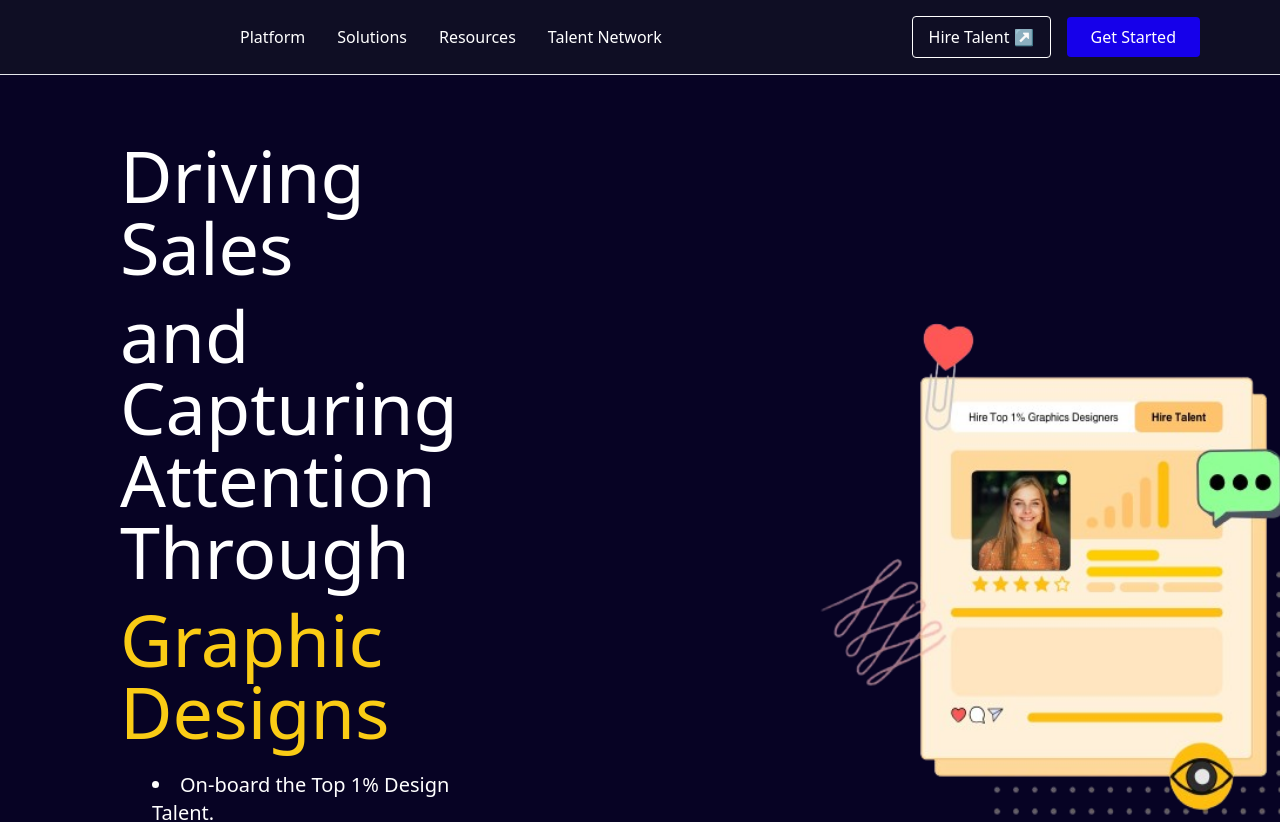
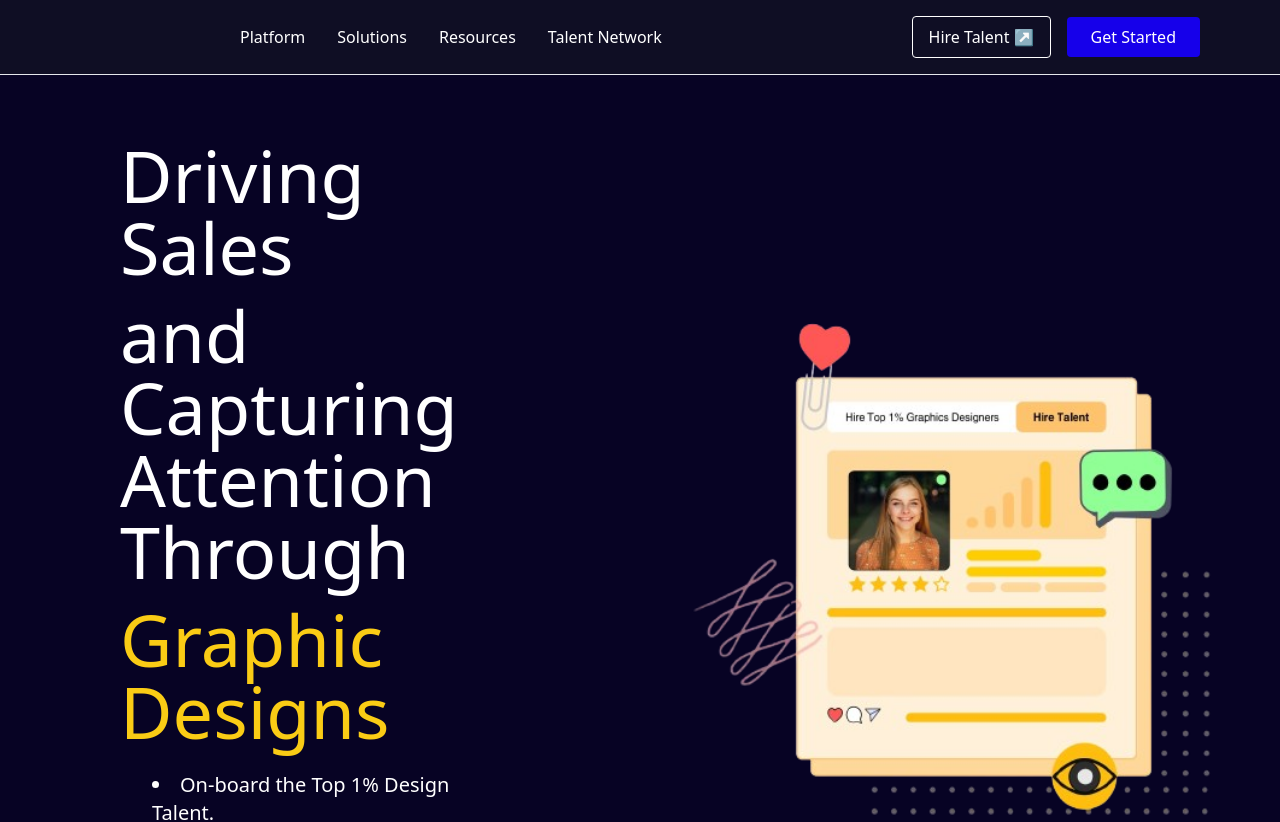
Before and after one commit to sankusodhi/Graphic-Design-UI, a React (Vite) app: page / in a window 1280 px wide. Shown: the top 822 px of the page. Built offline with nearby package versions, Linux system fonts and the light colour scheme.

Commit message:
fix:heresection , footor, caseStudysection

```diff
--- a/src/components/HeroSection.tsx
+++ b/src/components/HeroSection.tsx
@@ -1,3 +1,76 @@
+// import { motion } from 'framer-motion';
+
+// function HeroSection() {
+//   return (
+//     <motion.section
+//       id="hero"
+
+//       className="bg-[#070324] text-white py-16 relative sm:px-19"
+//       initial={{ opacity: 0, y: -50 }}
+//       animate={{ opacity: 1, y: 0 }}
+//       transition={{ duration: 0.8, ease: 'easeOut' }}
+//     >
+
+//       <div className="container sm:ml-20  sm:pl-10 flex flex-col md:flex-row items-center">
+//         <div className="md:w-1/2 text-center md:text-left">
+//           <motion.h1
+//             className="text-4xl md:text-7xl  mb-6 space-y-4"
+//             initial={{ opacity: 0, scale: 0.8 }}
+//             animate={{ opacity: 1, scale: 1 }}
+//             transition={{ duration: 0.6, delay: 0.2 }}
+//           >
+//             <p>Driving Sales</p> <p> and Capturing</p> Attention Through <div className="text-yellow-400">Graphic Designs</div>
+//           </motion.h1>
+//           <motion.p
+//             className="text-lg md:text-xl mb-6 sm:ml-8 text-start"
+//             initial={{ opacity: 0 }}
+//             animate={{ opacity: 1 }}
+//             transition={{ duration: 0.6, delay: 0.4 }}
+//           >
+
+//             <li> On-board the Top 1% Design Talent.</li> <li> Communicate your brand’s story.</li> <li>Impactful Marketing Collateral.</li>
+//           </motion.p>
+//           <motion.button
+//             className="bg-[#1600ea] hover:bg-blue-500 text-white font-bold py-2 px-6 rounded"
+//             initial={{ scale: 0.8, opacity: 0 }}
+//             animate={{ scale: 1, opacity: 1 }}
+//             transition={{ duration: 0.6, delay: 0.6 }}
+//           >
+//             Book a Demo
+//           </motion.button>
+//         </div>
+//         <motion.div
+//           className="mt-8 md:mt-28 sm:ml-10 flex justify-center"
+//           initial={{ opacity: 0, x: 50 }}
+//           animate={{ opacity: 1, x: 0 }}
+//           transition={{ duration: 0.8, delay: 0.6 }}
+//         >
+//           <div>
+//             {/* Adjusted margin-left to move the image to the right */}
+//             <img
+//               className="sm:w-[600px] sm:h-[600px] sm:ml-[280px] sm:mt-10"
+//               src="/pic-01.png"
+//               alt="Hero Image"
+//             />
+
+//             <div className="flex items-center gap-2 sm:h-[100px] sm:w-[200px] text-lg sm:ml-[650px]">
+//               <img className="sm:h-full sm:w-full" src="/pic-18.png" />
+//             </div>
+//           </div>
+//         </motion.div>
+
+
+
+//       </div>
+//     </motion.section>
+//   );
+// }
+
+// export default HeroSection
+
+
+
+
 import { motion } from 'framer-motion';
 
 function HeroSection() {
@@ -5,13 +78,13 @@ function HeroSection() {
     <motion.section
       id="hero"
 
-      className="bg-[#070324] text-white py-16 relative sm:px-19"
+      className="bg-[#070324] text-white py-16 relative sm:px-19 lg:px-19"
       initial={{ opacity: 0, y: -50 }}
       animate={{ opacity: 1, y: 0 }}
       transition={{ duration: 0.8, ease: 'easeOut' }}
     >
 
-      <div className="container sm:ml-20  sm:pl-10 flex flex-col md:flex-row items-center">
+      <div className="container sm:ml-20  lg:pr-20 sm:pl-10  flex flex-col md:flex-row items-center">
         <div className="md:w-1/2 text-center md:text-left">
           <motion.h1
             className="text-4xl md:text-7xl  mb-6 space-y-4"
@@ -40,7 +113,7 @@ function HeroSection() {
           </motion.button>
         </div>
         <motion.div
-          className="mt-8 md:mt-28 sm:ml-10 flex justify-center"
+          className="mt-8 md:mt-28 lg:ml-1 flex justify-center"
           initial={{ opacity: 0, x: 50 }}
           animate={{ opacity: 1, x: 0 }}
           transition={{ duration: 0.8, delay: 0.6 }}
@@ -48,13 +121,13 @@ function HeroSection() {
           <div>
             {/* Adjusted margin-left to move the image to the right */}
             <img
-              className="sm:w-[600px] sm:h-[600px] sm:ml-[280px] sm:mt-10"
+              className="sm:w-[616px] sm:h-[600px] sm:ml-[280px] lg:ml-[200px] sm:mt-10 mr-44"
               src="/pic-01.png"
               alt="Hero Image"
             />
 
             <div className="flex items-center gap-2 sm:h-[100px] sm:w-[200px] text-lg sm:ml-[650px]">
-              <img className="sm:h-full sm:w-full" src="/pic-18.png" />
+              <img className="sm:h-full  sm:w-full" src="/pic-18.png" />
             </div>
           </div>
         </motion.div>
```
